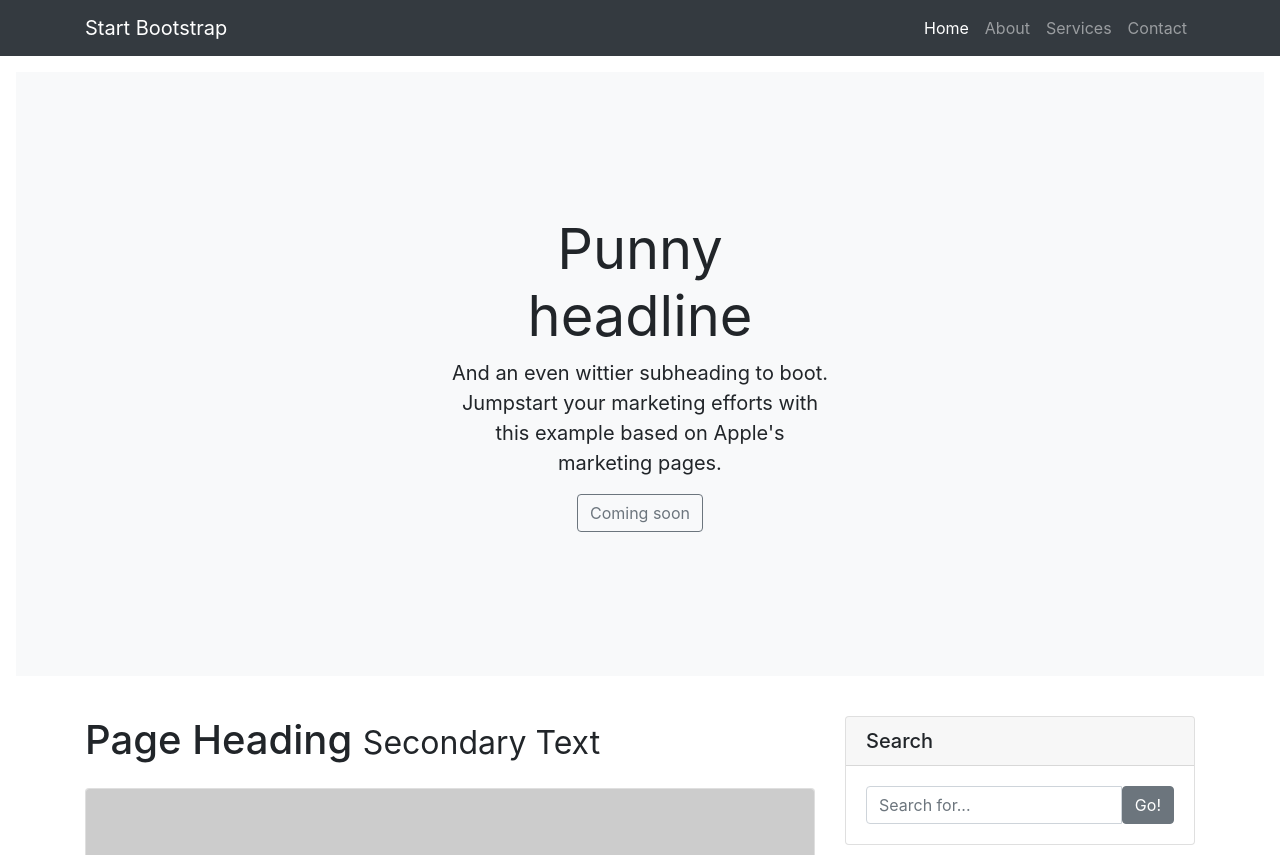
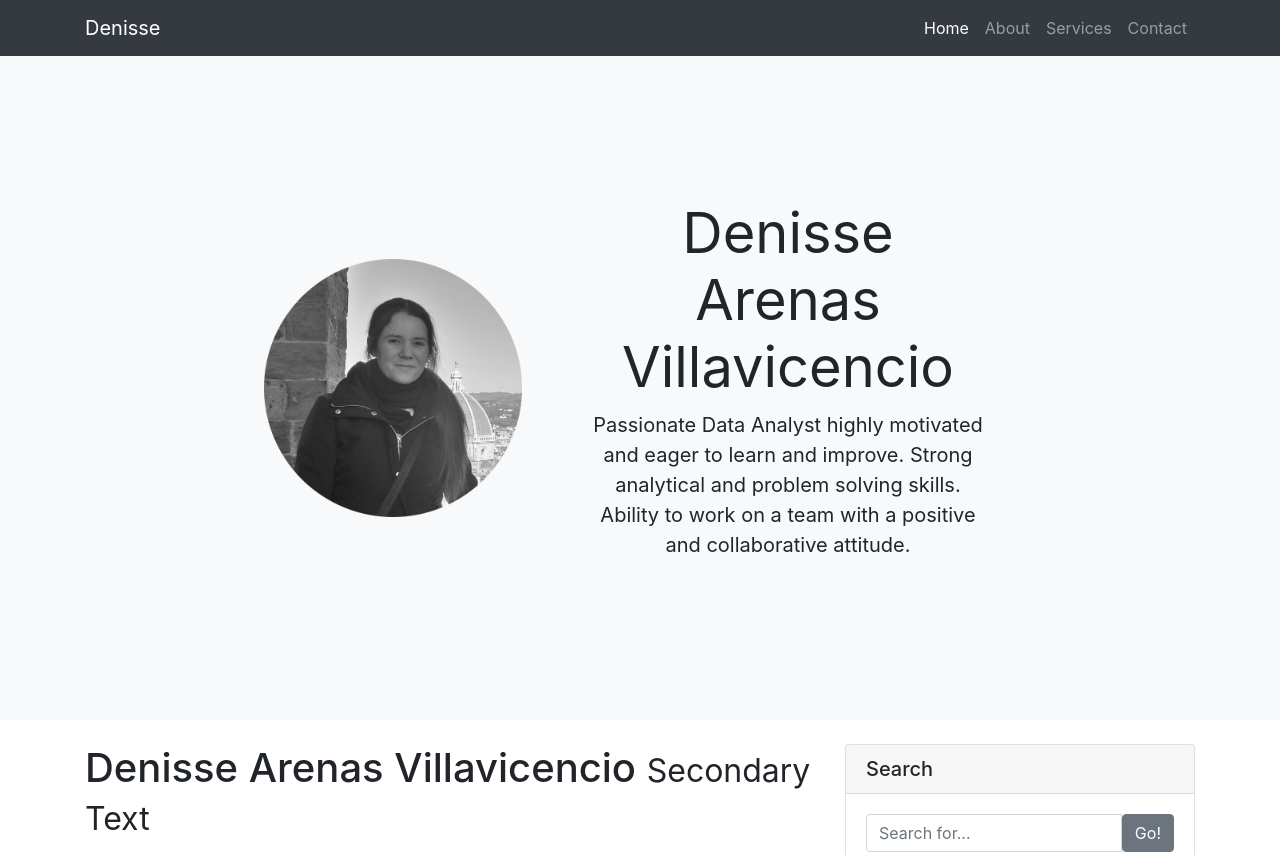
Before and after one commit to denissearenas/denissearenas, a plain HTML site: page index.html in a window 1280 px wide. Shown: the top 855 px of the page. Drawn offline with Linux system fonts and the light colour scheme; placeholder pictures from the web are drawn by us.

Commit message:
format header

```diff
--- a/css/blog-home.css
+++ b/css/blog-home.css
@@ -6,3 +6,12 @@
 body {
   padding-top: 56px;
 }
+
+
+.img-denisse {
+    padding: .25rem;
+    border-radius: .25rem;
+    max-width: 100%;
+    height: auto;
+    vertical-align: middle;
+}
--- a/index.html
+++ b/index.html
@@ -8,7 +8,7 @@
   <meta name="description" content="">
   <meta name="author" content="">
 
-  <title>Blog Home - Start Bootstrap Template</title>
+  <title>Denisse Arenas Villavicencio</title>
 
   <!-- Bootstrap core CSS -->
   <link href="vendor/bootstrap/css/bootstrap.min.css" rel="stylesheet">
@@ -23,7 +23,7 @@
   <!-- Navigation -->
   <nav class="navbar navbar-expand-lg navbar-dark bg-dark fixed-top">
     <div class="container">
-      <a class="navbar-brand" href="#">Start Bootstrap</a>
+      <a class="navbar-brand" href="index.html">Denisse</a>
       <button class="navbar-toggler" type="button" data-toggle="collapse" data-target="#navbarResponsive" aria-controls="navbarResponsive" aria-expanded="false" aria-label="Toggle navigation">
         <span class="navbar-toggler-icon"></span>
       </button>
@@ -47,15 +47,20 @@
       </div>
     </div>
   </nav>
-  <div class="position-relative overflow-hidden p-3 p-md-5 m-md-3 text-center bg-light">
-  <div class="col-md-5 p-lg-5 mx-auto my-5">
-    <h1 class="display-4 font-weight-normal">Punny headline</h1>
-    <p class="lead font-weight-normal">And an even wittier subheading to boot. Jumpstart your marketing efforts with this example based on Apple's marketing pages.</p>
-    <a class="btn btn-outline-secondary" href="#">Coming soon</a>
+  <div class="container-fluid bg-light">
+    <div class="row align-items-center overflow-hidden p-3 p-md-5 text-center ">
+      <div class="offset-md-2 col-md-3 col-sm-4 ">
+        <img src="images/denisse.png" class="img-denisse">
+      </div>
+      <div class="col-md-5 col-sm-4 p-lg-5 my-5">
+        <h1 class="display-4 font-weight-normal">Denisse Arenas Villavicencio</h1>
+        <p class="lead font-weight-normal">Passionate Data Analyst highly motivated and eager to learn and improve. Strong analytical and problem solving skills. Ability to work on a team with a positive and collaborative attitude.</p>
+        <!--<a class="btn btn-outline-secondary" href="#">Coming soon</a>-->
+      </div>
+      <!-- <div class="product-device box-shadow d-none d-md-block"></div>
+      <div class="product-device product-device-2 box-shadow d-none d-md-block"></div> -->
+    </div>
   </div>
-  <div class="product-device box-shadow d-none d-md-block"></div>
-  <div class="product-device product-device-2 box-shadow d-none d-md-block"></div>
-</div>
 
   <!-- Page Content -->
   <div class="container">
@@ -65,7 +70,7 @@
       <!-- Blog Entries Column -->
       <div class="col-md-8">
 
-        <h1 class="my-4">Page Heading
+        <h1 class="my-4">Denisse Arenas Villavicencio
           <small>Secondary Text</small>
         </h1>
 
```
Also changed, not shown: images/denisse.png (added).
